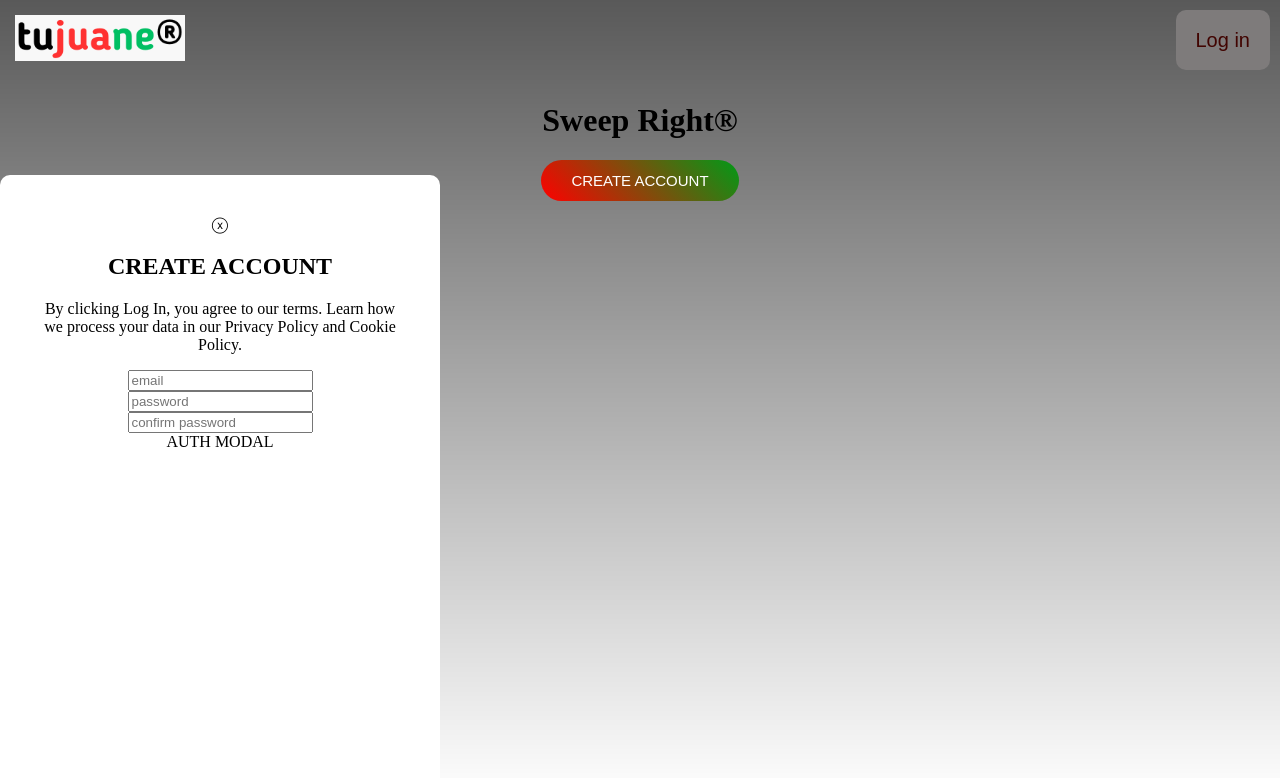
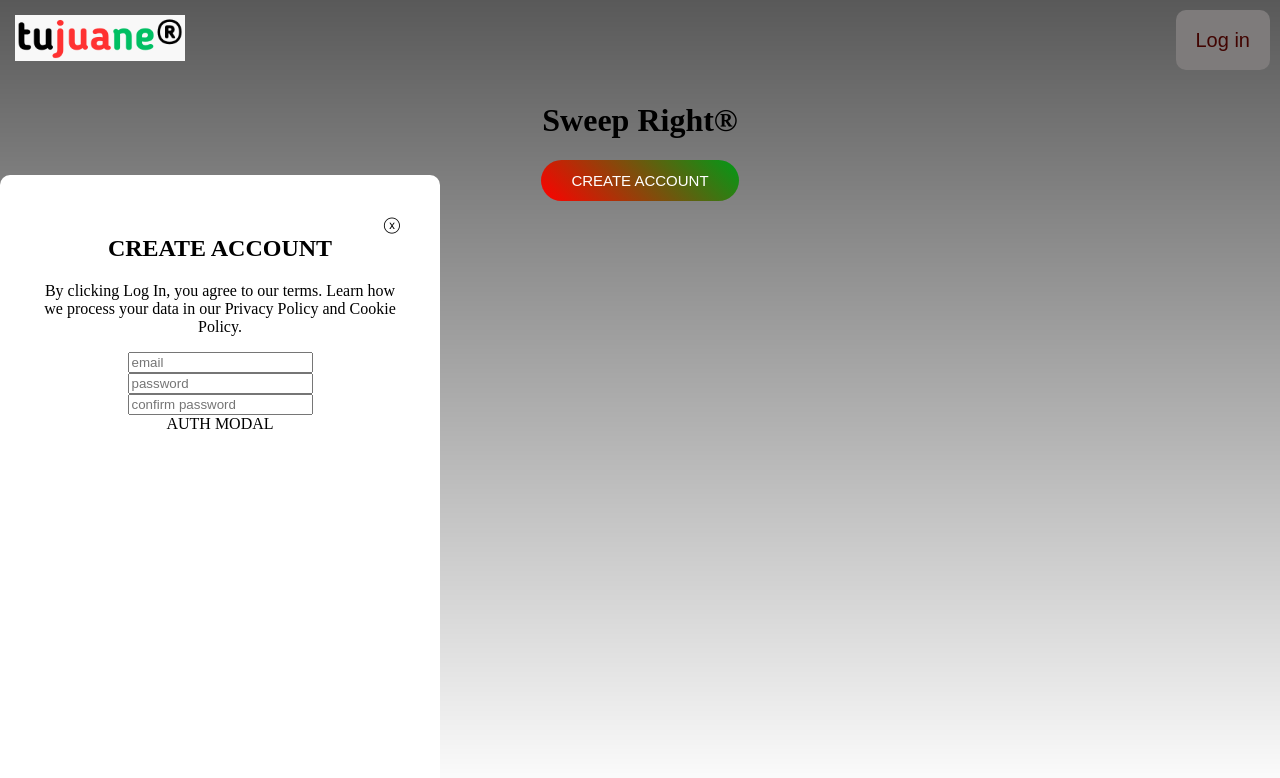
Before and after one commit to VictorBK/Tujuane, a React (Create React App) app in the folder frontend/: page / in a window 1280 px wide. Both pictures are taken after a click on the button "Log in". Shown: the top 778 px of the page. Built offline with nearby package versions, Linux system fonts and the light colour scheme.

Commit message:
Minor authmodal change

```diff
--- a/frontend/src/index.css
+++ b/frontend/src/index.css
@@ -82,3 +82,7 @@ nav .logo-container .logo {
     border-radius: 10px;
     padding: 40px;
 }
+
+.auth-modal .close-icon {
+    float: right;
+}
```
